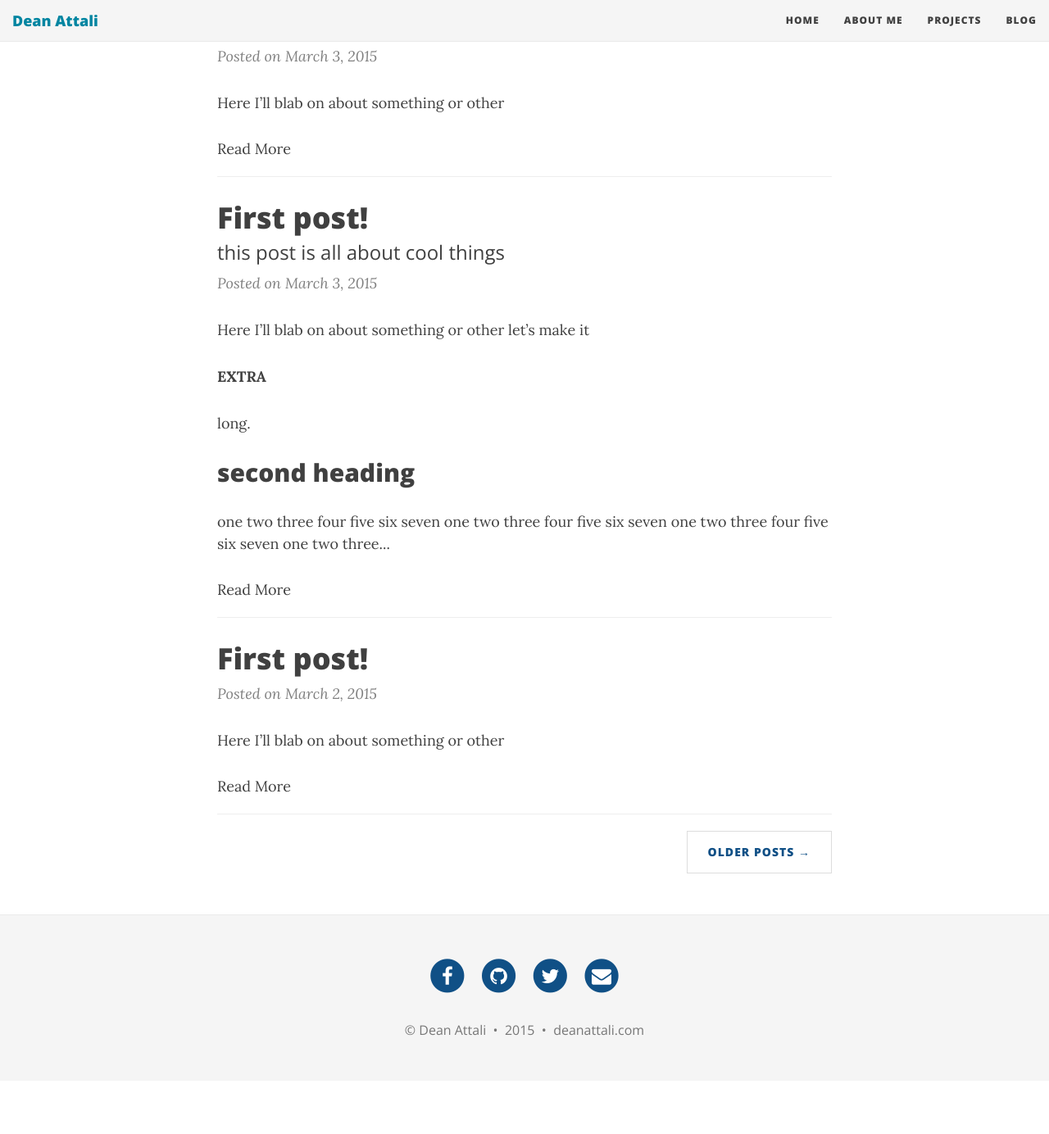
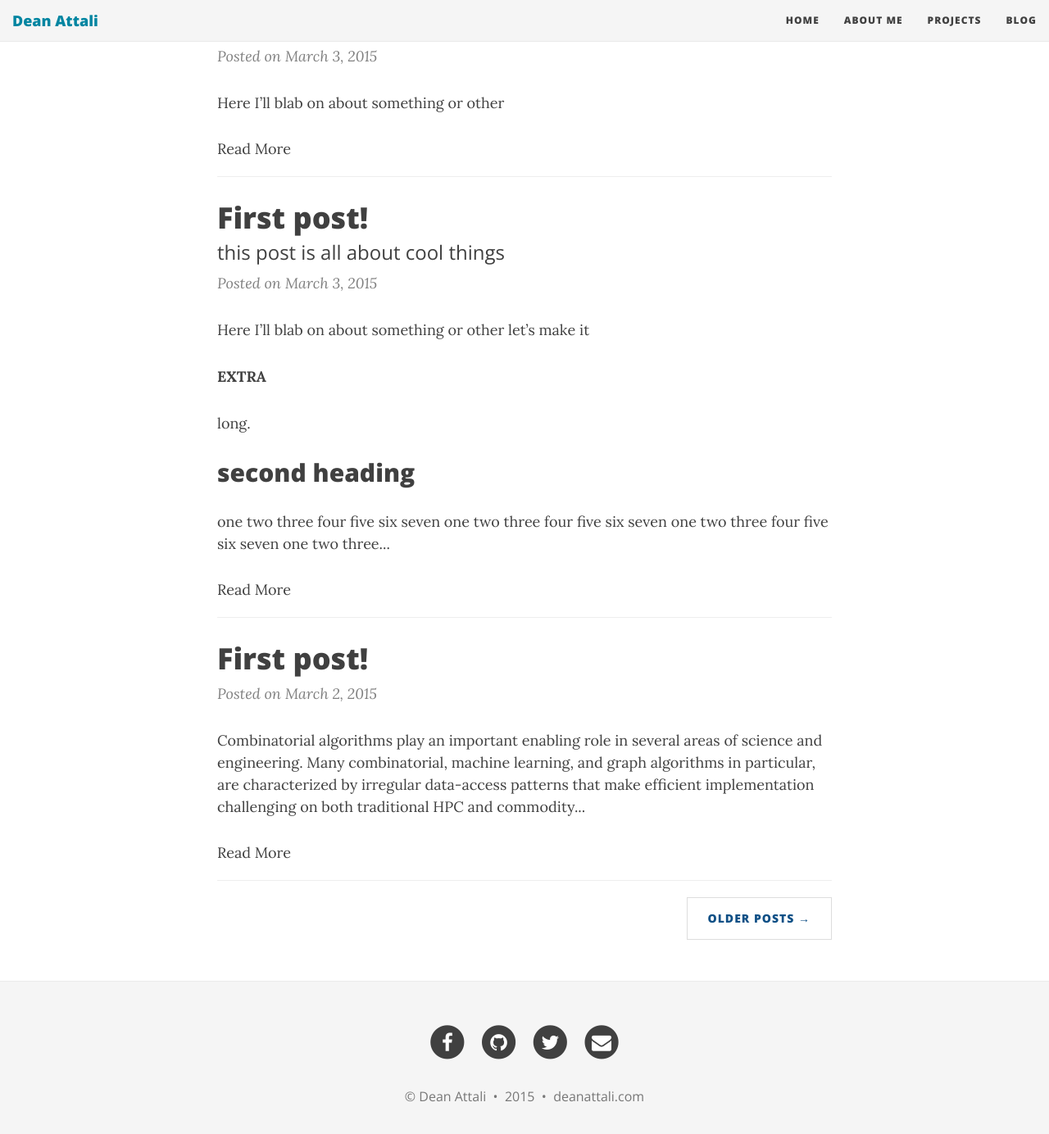
Before and after one commit to daattali/daattali.github.io, a Jekyll site: the page built from index.html, in a window 1280 px wide and 1400 px high, scrolled down 837 px. Shown: the top 1384 px of the window at 82% size. Built offline with Jekyll 4.4.1, drawn with Linux system fonts in a browser that asks for light colours; nearby versions of some CDN libraries; Markdown is read by kramdown in place of the engine named in the settings; the list of posts is cut into pages by our own code; before the commit the page ends 2156 px from its top, so only the background shows below that.

Commit message:
more pagination tests

```diff
--- a/_posts/2015-03-02-test-post3.md
+++ b/_posts/2015-03-02-test-post3.md
@@ -3,4 +3,6 @@
 title: First post!
 ---
 
-Here I'll blab on about something or other
+Combinatorial algorithms play an important enabling role in several areas of science and engineering. Many combinatorial, machine learning, and graph algorithms in particular, are characterized by irregular data-access patterns that make efficient implementation challenging on both traditional HPC and commodity platforms. Architectural features, algorithmic design and software engineering techniques, and characteristics of the input collectively determine the performance of these algorithms.
+
+In addition, runtime support for irregular applications, programming models, the large-scale graph structure (sparse matrix) deserves attention for efficient storage, graph query and visualization for data analysis. With this workshop we aim to bring together system builders in industry and academia interested in combinatorial (graph), machine learning algorithms, data intensive applications involving them, and parallel computing.
--- a/css/main.css
+++ b/css/main.css
@@ -178,7 +178,7 @@
 }
 
 footer a {
-  color: #105086;
+  color: #404040;
 }
 
 footer .list-inline {
--- a/index.html
+++ b/index.html
@@ -10,17 +10,13 @@
 <article class="post-preview">
   <a href="{{ post.url | prepend: site.baseurl }}">
 	<h2 class="post-title">{{ post.title }}</h2>
-  </a>
 
-  <a href="{{ post.url | prepend: site.baseurl }}">
 	{% if post.subtitle %}
 	<h3 class="post-subtitle">
 	  {{ post.subtitle }}
 	</h3>
 	{% endif %}
-  </a>
 
-  <a href="{{ post.url | prepend: site.baseurl }}">
     <p class="post-meta">
       Posted on {{ post.date | date: "%B %-d, %Y" }}
     </p>
```
